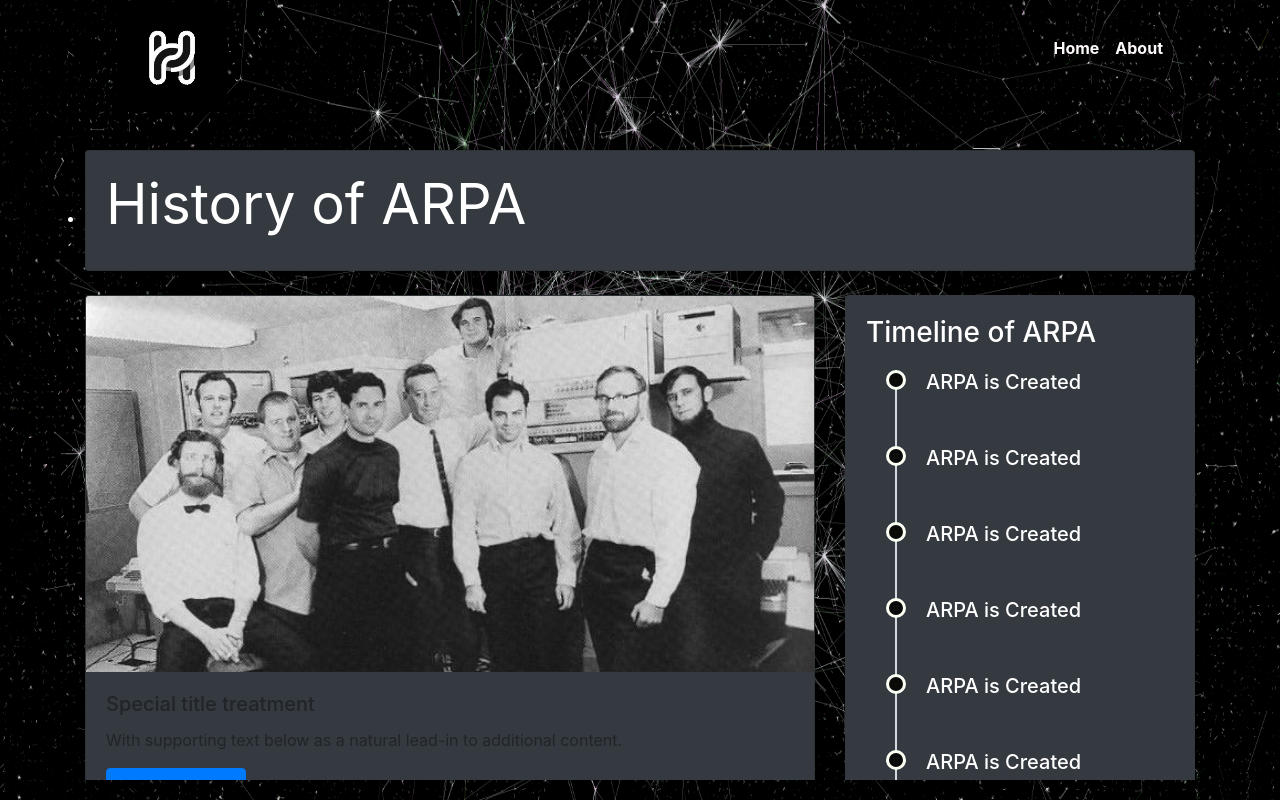
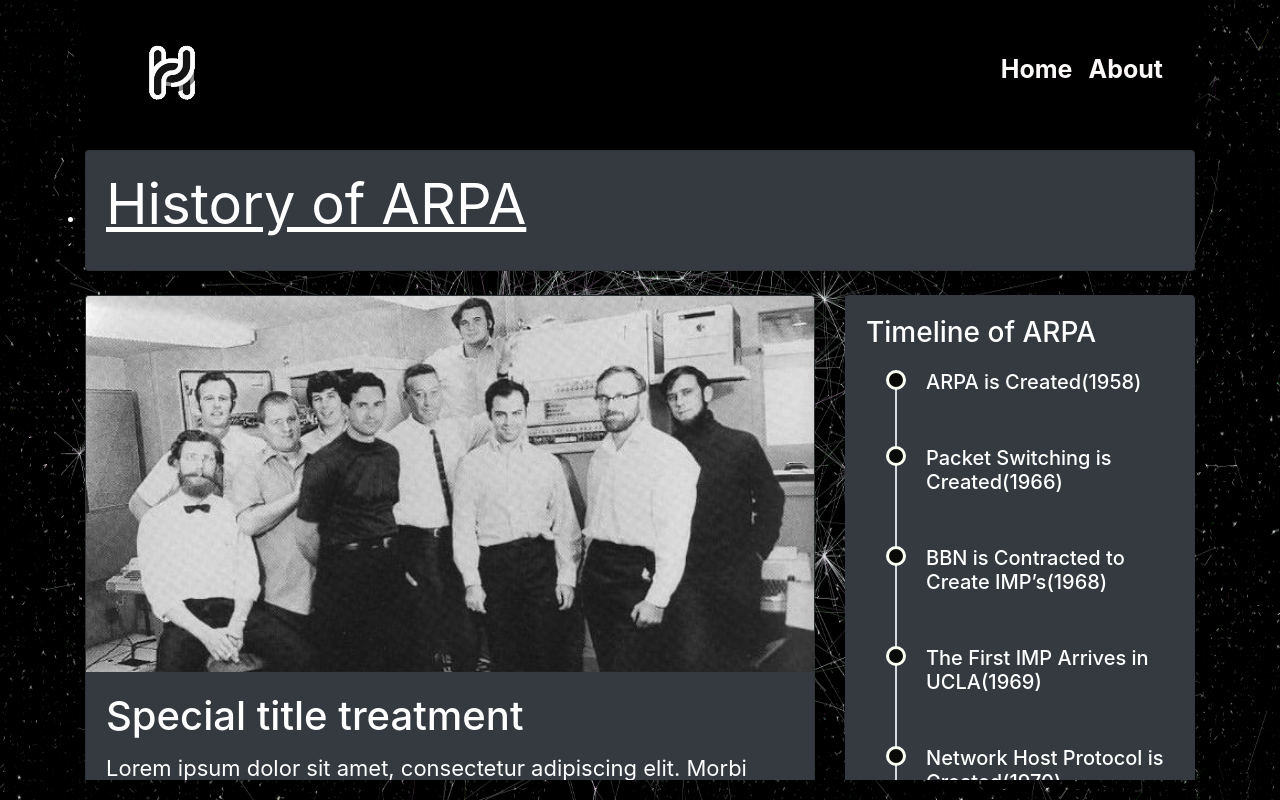
Before and after one commit to Gabe397/IS117FinalProject, a plain HTML site: page docs/ARPAcontent.html in a window 1280 px wide. Drawn offline with nearby package versions, Linux system fonts and the light colour scheme.

Commit message:
Task: Fixed Text Size and Footer

```diff
--- a/docs/ARPAcontent.html
+++ b/docs/ARPAcontent.html
@@ -40,7 +40,7 @@
           <h3 class="masthead-brand logoPos position-relative">
             <img src="Logo.jpg" width="110" height="110" class="d-inline-block align-top" alt="">
           </h3>
-          <nav class="nav nav-masthead">
+          <nav class="nav nav-masthead menuPos position-relative">
             <a class="nav-link active" href="index.html">Home</a>
             <a class="nav-link" href="#">About</a>
           </nav>
@@ -49,22 +49,27 @@
 
       <div class="card positionCardTitle bg-dark text-white">
         <div class="card-body">
-          <h1 class="card-title display-4"><strong>History of ARPA</strong></h1>
+          <h1 class="card-title display-4"><strong><u>History of ARPA</u></strong></h1>
         </div>
       </div>
 
 
-      <div class = "pb-4"></div>
+      <div class="pb-4"></div>
 
       <div class="row">
         <div class="col-sm-8">
-          <div class="card bg-dark">
+          <div class="card bg-dark text-white">
             <img class="card-img-top" src="ARPATeam.jpg" alt="Card image cap">
             <div class="card-body">
 
-              <h5 class="card-title">Special title treatment</h5>
-              <p class="card-text">With supporting text below as a natural lead-in to additional content.</p>
-              <a href="#" class="btn btn-primary">Go somewhere</a>
+              <h5 class="card-title fontTitleARPA">Special title treatment</h5>
+              <p class="card-text fontTextArpa">
+                Lorem ipsum dolor sit amet, consectetur adipiscing elit. Morbi convallis aliquet dolor, et porta massa
+                facilisis sit amet. In elementum eros id felis faucibus suscipit. Ut lacus nunc, cursus a augue quis,
+                rutrum elementum ex. Lorem ipsum dolor sit amet, consectetur adipiscing elit. Donec pellentesque libero
+                sit amet dui porta finibus. Duis id ex lacus. Ut maximus maximus ante, eu blandit ex porta nec. Sed
+                maximus fringilla elementum. Fusce quis ex felis. Integer placerat libero nisi, ut faucibus ipsum
+               </p>
             </div>
           </div>
         </div>
@@ -77,34 +82,38 @@
               <ul class="timeline">
                 <li>
 
-                      <h5>ARPA is Created</h5>
+                  <h5>ARPA is Created(1958)</h5>
                   <p>&emsp;&emsp;&emsp;&emsp;&emsp;&emsp;&emsp;&emsp;&emsp;&emsp;&emsp;&emsp;&emsp;&emsp;&emsp;</p>
 
                 </li>
                 <li>
-                      <h5>ARPA is Created</h5>
+                  <h5>Packet Switching is Created(1966)
+                  </h5>
                   <p>&emsp;&emsp;&emsp;&emsp;&emsp;&emsp;&emsp;&emsp;&emsp;&emsp;&emsp;&emsp;&emsp;&emsp;&emsp;</p>
-
 
 
                 </li>
                 <li>
-                      <h5>ARPA is Created</h5>
+                  <h5>BBN is Contracted to Create IMP’s(1968)
+                  </h5>
                   <p>&emsp;&emsp;&emsp;&emsp;&emsp;&emsp;&emsp;&emsp;&emsp;&emsp;&emsp;&emsp;&emsp;&emsp;&emsp;</p>
 
                 </li>
                 <li>
-                      <h5>ARPA is Created</h5>
+                  <h5>The First IMP Arrives in UCLA(1969)
+                  </h5>
                   <p>&emsp;&emsp;&emsp;&emsp;&emsp;&emsp;&emsp;&emsp;&emsp;&emsp;&emsp;&emsp;&emsp;&emsp;&emsp;</p>
 
                 </li>
                 <li>
-                      <h5>ARPA is Created</h5>
+                  <h5>Network Host Protocol is Created(1970)
+                  </h5>
                   <p>&emsp;&emsp;&emsp;&emsp;&emsp;&emsp;&emsp;&emsp;&emsp;&emsp;&emsp;&emsp;&emsp;&emsp;&emsp;</p>
 
                 </li>
                 <li>
-                      <h5>ARPA is Created</h5>
+                  <h5>ARPAnet is Demonstrated in ICCC(1972)
+                  </h5>
                   <p>&emsp;&emsp;&emsp;&emsp;&emsp;&emsp;&emsp;&emsp;&emsp;&emsp;&emsp;&emsp;&emsp;&emsp;&emsp;</p>
 
                 </li>
@@ -113,14 +122,15 @@
                 </li>
               </ul>
 
-
             </div>
           </div>
         </div>
       </div>
 
-
-
+      <div class="footer-copyright text-center py-3 text-white black mb-6">
+        © 2018 Copyright:
+        <a href="https://mdbootstrap.com/education/bootstrap/"> MDBootstrap.com</a>
+      </div>
 
 
     </div>
--- a/docs/css/main.css
+++ b/docs/css/main.css
@@ -99,13 +99,14 @@ textarea {
   Author's custom styles
   ========================================================================== */
 
-
 .masthead {
-height:150px;
+  height: auto;
+  background: black;
+  font-size: 25px;
 }
 
 .masthead-brand {
-  color:snow;
+  color: snow;
 }
 
 /* Padding for spacing */
@@ -160,12 +161,11 @@ body {
   height: 100%;
   padding-bottom: 20px;
   background-image: url('../img/net.png');
-  min-height : 100%;
-  min-width : 100%;
-  background-size:100% 100%;
-  background-repeat:no-repeat;
+  min-height: 100%;
+  min-width: 100%;
+  background-size: 100% 100%;
+  background-repeat: no-repeat;
   overflow-x: hidden;
-
 
 }
 
@@ -201,34 +201,50 @@ body {
   background-size: cover;
   background-repeat: no-repeat;
   text-align: center;
-  height:500px;
+  height: 500px;
 }
+
 .jumbotron .btn {
   padding: 14px 24px;
   font-size: 21px;
   background-color: #828E84;
-  border:black;
+  border: black;
   color: black;
 
 }
 
-#jumbText{
+#jumbText {
   position: relative;
   top: 100px;
 }
 
-.botButCol{
+.botButCol {
   background-color: #1e1b28;
   border: black;
   color: white;
 }
 
-.logoPos{
-  bottom: 30px;
+.black{
+  background:black;
 }
 
-.positionCardTitle{
-  display:list-item;
+.logoPos {
+  bottom: 15px;
+}
+
+.menuPos {
+  top: 15px;
+}
+
+.positionCardTitle {
+  display: list-item;
+}
+
+.fontTitleARPA{
+  font-size: 40px;
+}
+.fontTextArpa{
+ font-size:22px;
 }
 
 /*TimeLine*/
@@ -236,6 +252,7 @@ ul.timeline {
   list-style-type: none;
   position: relative;
 }
+
 ul.timeline:before {
   content: ' ';
   background: #d4d9df;
@@ -246,10 +263,12 @@ ul.timeline:before {
   height: 100%;
   z-index: 400;
 }
+
 ul.timeline > li {
   margin: 20px 0;
   padding-left: 20px;
 }
+
 ul.timeline > li:before {
   content: ' ';
   background: #0a0a09;
@@ -274,6 +293,7 @@ ul.timeline > li:before {
 .hidden {
   display: none !important;
 }
+
 /*
 * Hide only visually, but have it available for screen readers:
 * https://snook.ca/archives/html_and_css/hiding-content-for-accessibility
```
Also changed, not shown: docs/index.html (+8 -4 lines). Lines whose indentation alone changed are shown as unchanged.
